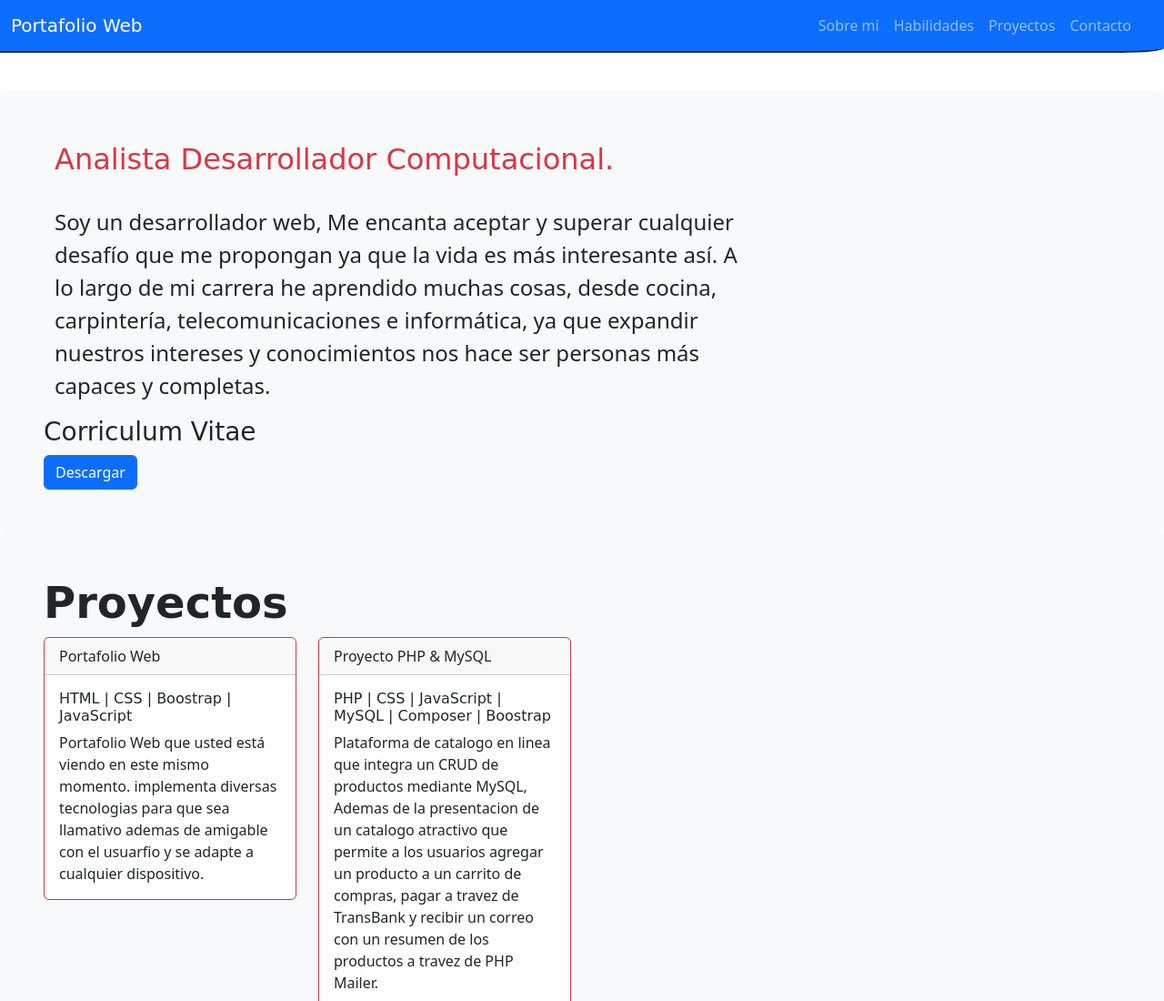
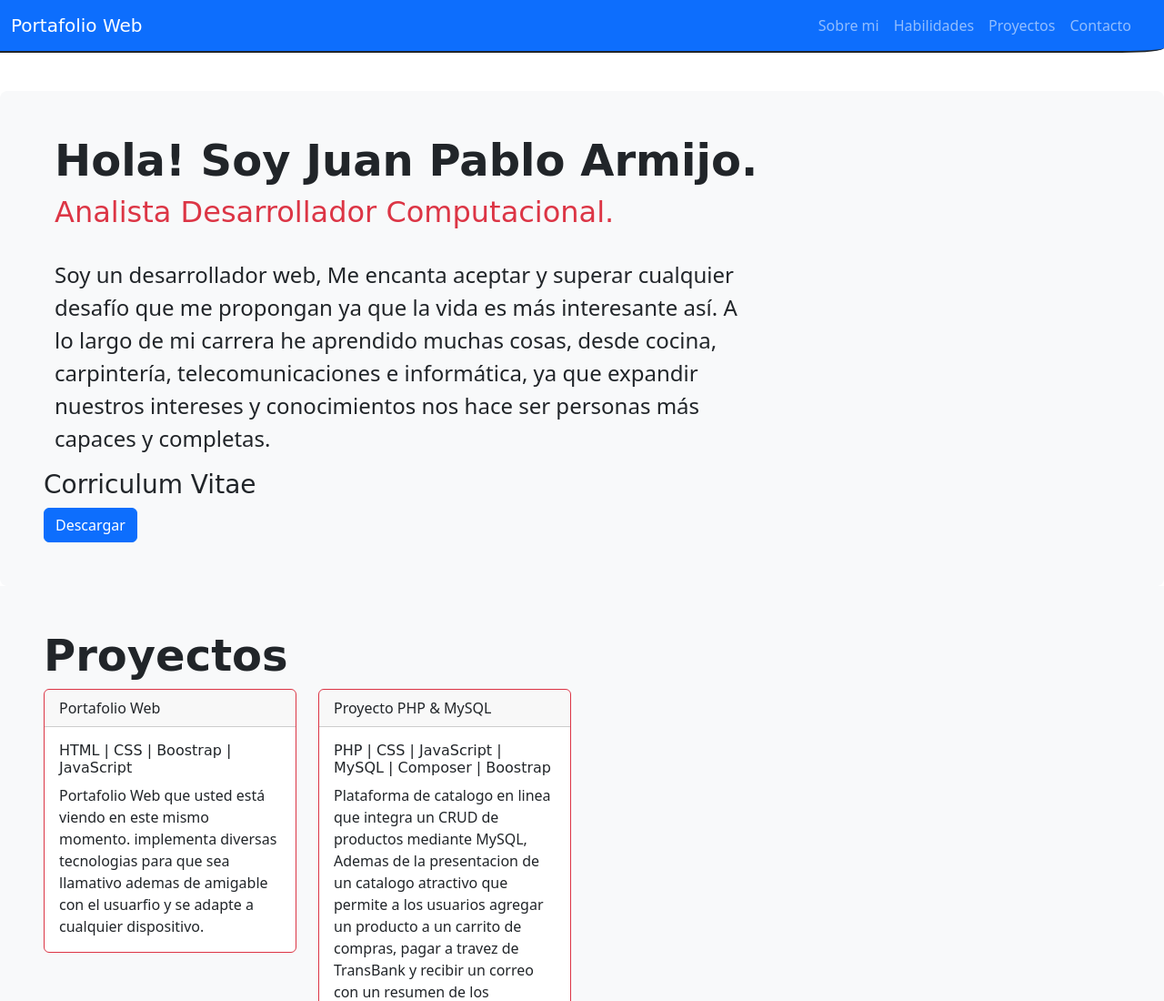
Before and after one commit to jarmijod/jarmijod.github.io, a plain HTML site: page index.html in a window 1280 px wide. Shown: the top 1100 px of the page at 91% size. Drawn offline with nearby package versions, Linux system fonts and the light colour scheme; a small style sheet from the web is missing; a web font is replaced by a local one.

Commit message:
Update index.html

```diff
--- a/index.html
+++ b/index.html
@@ -165,7 +165,19 @@
     <script src="https://cdn.jsdelivr.net/npm/bootstrap@5.3.3/dist/js/bootstrap.bundle.min.js"
         integrity="sha384-YvpcrYf0tY3lHB60NNkmXc5s9fDVZLESaAA55NDzOxhy9GkcIdslK1eN7N6jIeHz"
         crossorigin="anonymous"></script>
-    <script src="css/script.js"></script>
+    <script>
+         const div = document.querySelector(".text");
+        texto = "Hola! Soy Juan Pablo Armijo.";
+
+        function EfectoTextTyping(elemento,texto,i=0){
+            elemento.textContent += texto[i];
+            if(i==texto.length-1) return;
+
+            setTimeout(() => EfectoTextTyping(div,texto,i+1),100);
+        }
+
+        EfectoTextTyping(div,texto)
+    </script>
     <script src="https://unpkg.com/aos@2.3.1/dist/aos.js"></script>
     <script>
         AOS.init();
```
